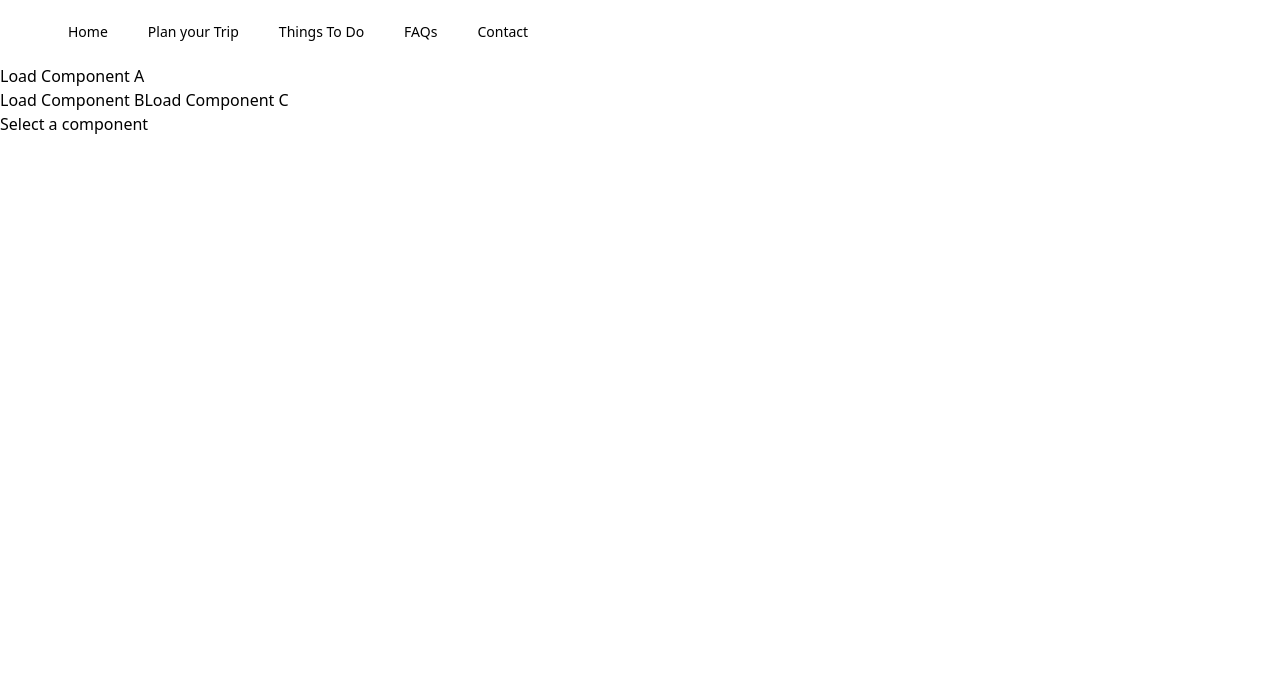
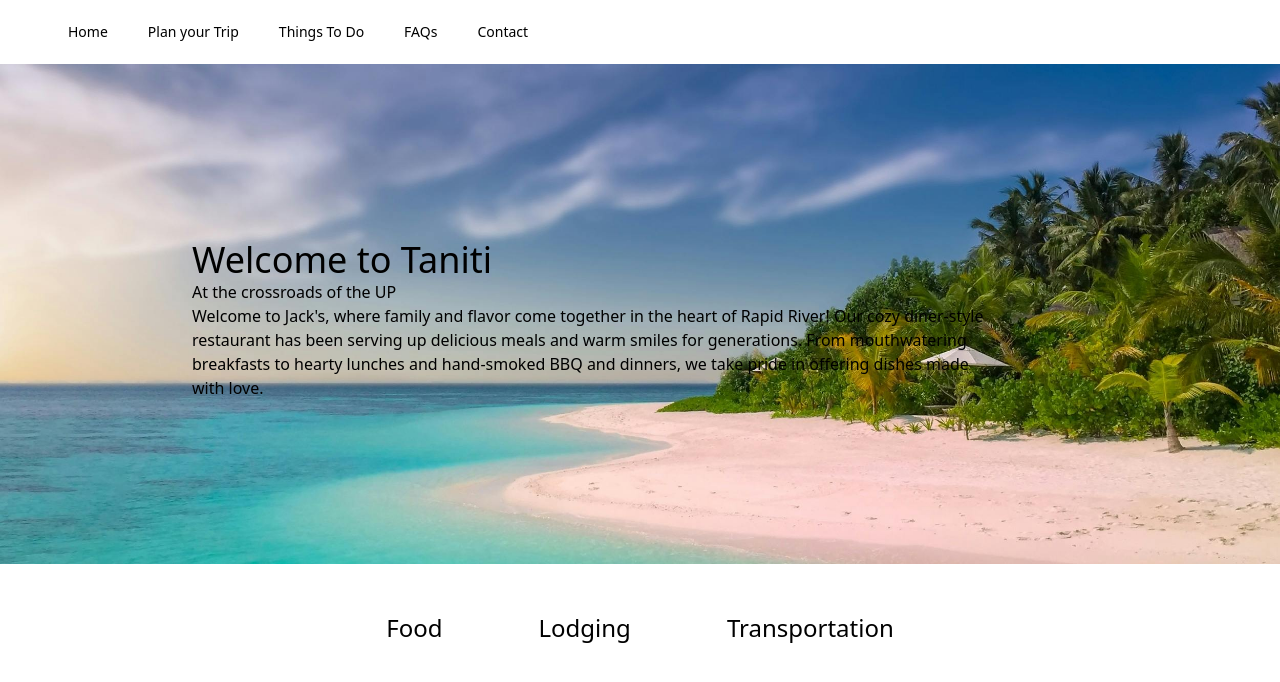
Before and after one commit to lee14k/tourism, a Next.js app: page /plan in a window 1280 px wide. Shown: the top 682 px of the page. Built offline with nearby package versions, Linux system fonts and the light colour scheme.

Commit message:
finishing planning

```diff
--- a/components/Food.tsx
+++ b/components/Food.tsx
@@ -2,7 +2,7 @@ export default function Food ()
  {
     return (
         <div className="grid grid-cols-2">
-        <div className="food">This is Component A</div>
+        <div className="food"></div>
         <div>
             <h1>Food in Taniti</h1>
         </div>
--- a/components/Header.tsx
+++ b/components/Header.tsx
@@ -9,7 +9,7 @@ const Header: React.FC = () => {
         <div className="my-12">
         <div className="flex flex-col justify-center items-center ">
         <div className="mx-48 my-32">
-          <h2 className="text-4xl">Welcome to Taniti</h2>
+          <h2 className="text-4xl">Plan your trip</h2>
           <div>
             <h3 className="bgClip">At the crossroads of the UP</h3>
           </div>
--- a/components/Lodging.tsx
+++ b/components/Lodging.tsx
@@ -1,5 +1,5 @@
 const Lodging: React.FC = () =>     <div className="grid grid-cols-2">
-<div className="lodging">This is Component A</div>
+<div className="lodging"></div>
 <div>
     <h1>Lodging in Taniti</h1>
 </div>
--- a/components/Transportation.tsx
+++ b/components/Transportation.tsx
@@ -1,11 +1,10 @@
-export default function Transportation ()
- {
+export default function Transportation() {
   return (
     <div className="grid grid-cols-2">
       <div className="transportation">This is Component A</div>
       <div>
-            <h1>Transportation in Taniti</h1>
+        <h1></h1>
       </div>
     </div>
-    )
+  );
 }
--- a/pages/plan.tsx
+++ b/pages/plan.tsx
@@ -1,33 +1,65 @@
-import React, { ComponentType, useState } from 'react';
-import Lodging from '@/components/Lodging';
-import Food from '@/components/Food';
-import Navbar from '@/components/Navbar';
-import Transportation from '@/components/Transportation';
+import React, { ComponentType, useState } from "react";
+import Lodging from "@/components/Lodging";
+import Food from "@/components/Food";
+import Navbar from "@/components/Navbar";
+import Transportation from "@/components/Transportation";
 const ParentComponent: React.FC = () => {
-const [activeComponent, setActiveComponent] = useState<string>('');
+  const [activeComponent, setActiveComponent] = useState<string>("");
 
-const renderComponent = () => {
+  const renderComponent = () => {
     switch (activeComponent) {
-        case 'Food':
-            return <Food />;
-        case 'Lodging':
-            return <Lodging />;
-        case 'Transportation':
-            return <Transportation/>
+      case "Food":
+        return <Food />;
+      case "Lodging":
+        return <Lodging />;
+      case "Transportation":
+        return <Transportation />;
 
-        default:
-            return <div>Select a component</div>;
     }
-};
+  };
 
   return (
     <div>
-        <Navbar/>
-        <div >
-      <button onClick={() => setActiveComponent('Food')}>Load Component A</button>
+      <Navbar />
+      <div>
+      <div className="homeheader">
+      <div className=" flex flex-col justify-center items-center">
+
+        <div className="my-12">
+        <div className="flex flex-col justify-center items-center ">
+        <div className="mx-48 my-32">
+          <h2 className="text-4xl">Welcome to Taniti</h2>
+          <div>
+            <h3 className="bgClip">At the crossroads of the UP</h3>
+          </div>
+          <p className="mr-24">Welcome to Jack's, where family and flavor come together in the heart of Rapid River! Our cozy diner-style restaurant has been serving up delicious meals and warm smiles for generations. From mouthwatering breakfasts to hearty lunches and hand-smoked BBQ and dinners, we take pride in offering dishes made with love.</p>
+        </div>
+        </div>
       </div>
-      <button onClick={() => setActiveComponent('Lodging')}>Load Component B</button>
-      <button onClick={() => setActiveComponent('Transportation')}>Load Component C</button>
+
+      </div>
+    </div>
+      </div>
+      <div className="flex  justify-evenly space-evenly py-12">
+        <ul className="flex gap-24 text-2xl">
+          <li>
+            {" "}
+            <button onClick={() => setActiveComponent("Food")}>Food</button>
+          </li>
+          <li>
+            {" "}
+            <button onClick={() => setActiveComponent("Lodging")}>
+              Lodging
+            </button>
+          </li>
+          <li>
+            {" "}
+            <button onClick={() => setActiveComponent("Transportation")}>
+              Transportation
+            </button>
+          </li>
+        </ul>
+      </div>
 
       <div>{renderComponent()}</div>
     </div>
```
Lines whose indentation alone changed are shown as unchanged.
